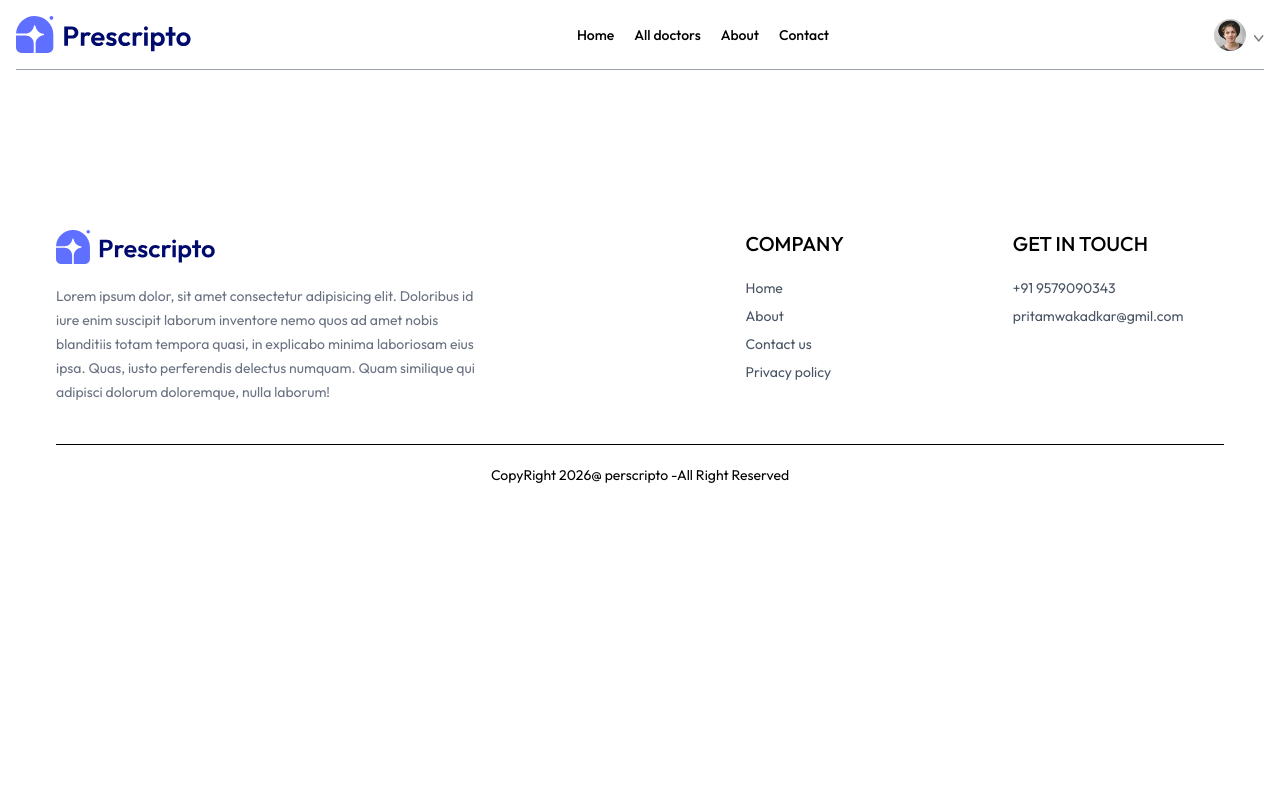
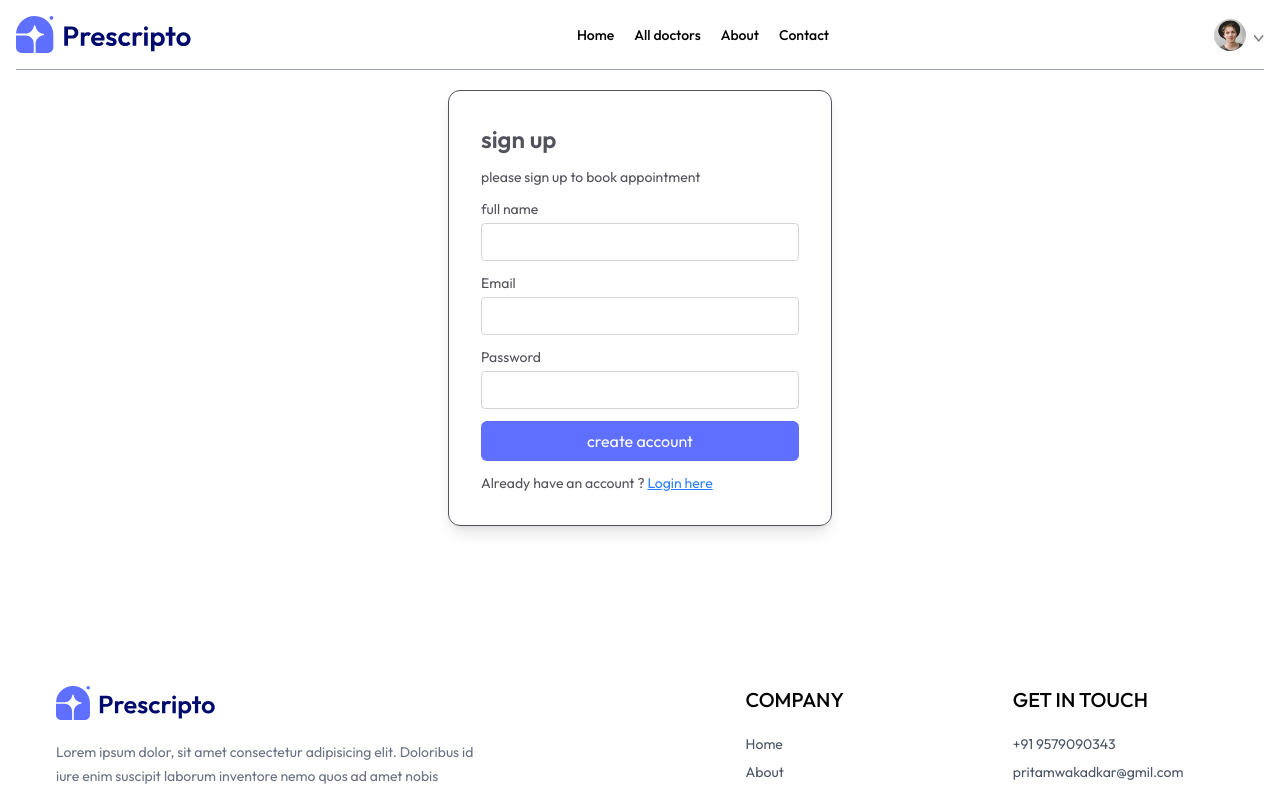
Before and after one commit to PritamWakadkar/clinicQueue, a React (Vite) app in the folder frontend/: page /login in a window 1280 px wide. Shown: the top 793 px of the page. Built offline with nearby package versions, Linux system fonts and the light colour scheme.

Commit message:
login or sign up

```diff
--- a/frontend/src/pages/Login.jsx
+++ b/frontend/src/pages/Login.jsx
@@ -1,10 +1,47 @@
-import React from 'react'
+import React, { useState } from 'react'
 
 const Login = () => {
+
+  const [state, setState] = useState('sign up')
+
+  const [email, setEmail] = useState('')
+  const [password, setPassword] = useState('')
+  const [name, setName] = useState('')
+
+  const onClick=(event)=>{
+    event.preventDefault()
+
+  }
+
   return (
-    <div>
+    <form className='max-h-[80vh] flex items-center'>
+      <div className='flex flex-col gap-3 m-auto items-start p-8 min-w-[340px] sm:min-w-96 border rounded-xl text-zinc-600 text-sm shadow-lg'>
+        <p className='text-2xl font-semibold'>{state === 'sign up' ? 'sign up':'login'}</p>
+        <p>please {state === 'sign up' ? 'sign up':'login in'} to book appointment</p>
+       {state === 'sign up' &&
+        <div className='w-full'>
+          <p>full name</p>
+          <input className='border border-zinc-300 rounded w-full p-2 mt-1' type="text" onClick={(e)=>setName(e.target.name)} value={name} required/>
+        </div>
+          }
+        <div className='w-full'>
+          <p>Email</p>
+          <input className='border border-zinc-300 rounded w-full p-2 mt-1' type="email" onClick={(e)=>setEmail(e.target.email)} value={email} required/>
+        </div>
+        <div className='w-full'>
+          <p>Password</p>
+          <input className='border border-zinc-300 rounded w-full p-2 mt-1' type="password" onClick={(e)=>setPassword(e.target.password)} value={password} required/>
+        </div>
+        <button className='bg-[#5f6FFF] text-white w-full py-2 rounded-md text-base'>{state === 'sign up' ? 'create account':'login'}</button>
+        {
+          state === 'sign up' ?
+          <p>Already have an account ? <span onClick={()=>setState('Login')} className='text-blue-500 cursor-pointer underline'>Login here</span> </p> :
+          <p>Create an new account? <span onClick={()=>setState('sign up')} className='text-blue-500 cursor-pointer underline'>click here</span> </p>
 
-    </div>
+        }
+      </div>
+
+    </form>
   )
 }
 
```
